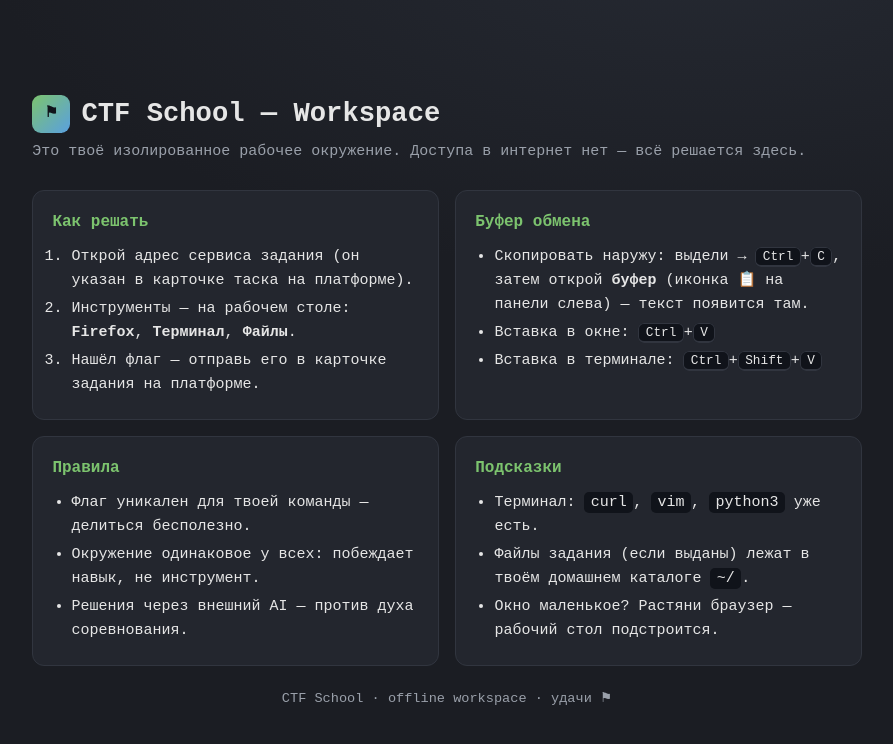
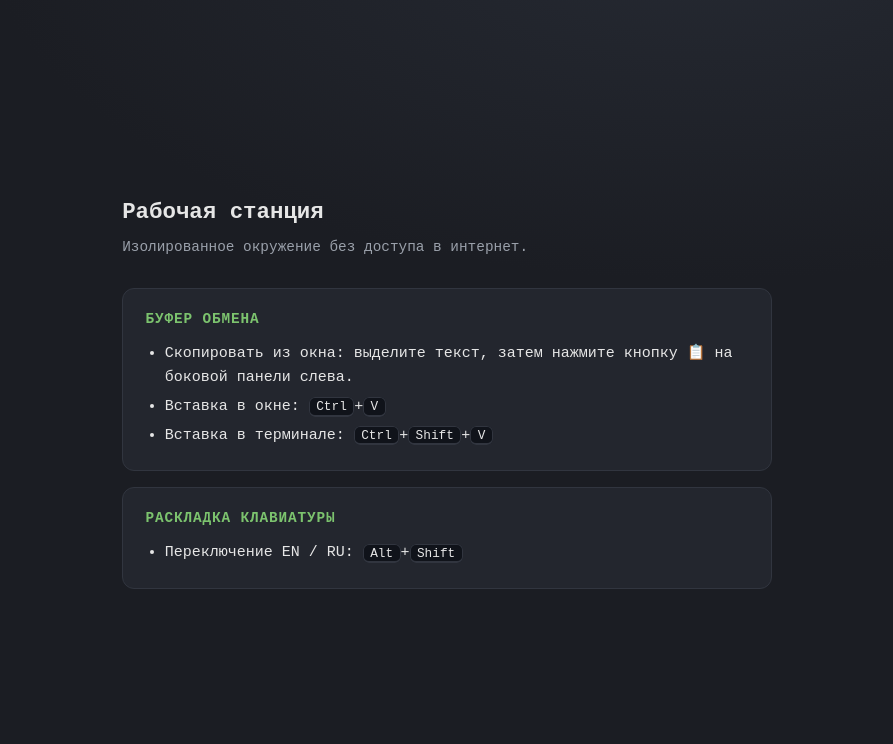
Before and after one commit to Ivanhahanov/ctf-school-workspaces, a plain HTML site: page base/startpage/index.html in a window 1280 px wide. Shown: the whole page, without its empty margins (193-1086 px from the left). Drawn offline with Linux system fonts and the light colour scheme.

Commit message:
add russian

```diff
--- a/base/startpage/index.html
+++ b/base/startpage/index.html
@@ -2,73 +2,44 @@
 <html lang="ru">
 <head>
 <meta charset="utf-8">
-<title>CTF School — Workspace</title>
+<title>Рабочая станция</title>
 <style>
   :root{ --bg:#1b1d23; --panel:#23262e; --line:#31353f; --fg:#e6e6e6; --muted:#9aa0aa; --acc:#7cc36e; --acc2:#5aa0e0; }
   *{box-sizing:border-box}
   html,body{margin:0;height:100%}
   body{background:radial-gradient(1200px 600px at 70% -10%, #262a33 0%, var(--bg) 60%);
        color:var(--fg);font:15px/1.6 "Hack",monospace,system-ui;display:flex;align-items:center;justify-content:center}
-  .wrap{width:min(900px,92vw);padding:2.2rem}
-  .brand{display:flex;align-items:center;gap:.7rem;margin-bottom:.2rem}
-  .brand .logo{width:38px;height:38px;border-radius:9px;background:linear-gradient(135deg,var(--acc),var(--acc2));
-       display:grid;place-items:center;color:#10131a;font-weight:800}
-  h1{font-size:1.7rem;margin:.1rem 0}
-  .sub{color:var(--muted);margin:0 0 1.6rem}
-  .grid{display:grid;grid-template-columns:1fr 1fr;gap:1rem}
-  .card{background:var(--panel);border:1px solid var(--line);border-radius:12px;padding:1.1rem 1.2rem}
-  .card h2{font-size:1rem;margin:.1rem 0 .6rem;color:var(--acc)}
-  ol,ul{margin:.2rem 0;padding-left:1.2rem}
-  li{margin:.25rem 0}
+  .wrap{width:min(720px,92vw);padding:2.2rem}
+  h1{font-size:1.4rem;margin:0 0 .3rem;color:var(--fg)}
+  .sub{color:var(--muted);margin:0 0 1.8rem;font-size:.9rem}
+  .card{background:var(--panel);border:1px solid var(--line);border-radius:12px;padding:1.1rem 1.4rem;margin-bottom:1rem}
+  .card h2{font-size:.9rem;margin:.1rem 0 .7rem;color:var(--acc);text-transform:uppercase;letter-spacing:.06em}
+  ul{margin:.2rem 0;padding-left:1.2rem}
+  li{margin:.3rem 0}
   kbd{background:#10131a;border:1px solid var(--line);border-bottom-width:2px;border-radius:6px;padding:.05rem .4rem;font-size:.85em}
   code{background:#10131a;border-radius:5px;padding:.1rem .4rem}
-  .muted{color:var(--muted)}
-  .foot{margin-top:1.4rem;color:var(--muted);font-size:.85rem;text-align:center}
 </style>
 </head>
 <body>
   <div class="wrap">
-    <div class="brand"><div class="logo">⚑</div>
-      <div><h1>CTF School — Workspace</h1></div>
-    </div>
-    <p class="sub">Это твоё изолированное рабочее окружение. Доступа в интернет нет — всё решается здесь.</p>
+    <h1>Рабочая станция</h1>
+    <p class="sub">Изолированное окружение без доступа в интернет.</p>
 
-    <div class="grid">
-      <div class="card">
-        <h2>Как решать</h2>
-        <ol>
-          <li>Открой адрес сервиса задания (он указан в карточке таска на платформе).</li>
-          <li>Инструменты — на рабочем столе: <b>Firefox</b>, <b>Терминал</b>, <b>Файлы</b>.</li>
-          <li>Нашёл флаг — отправь его в карточке задания на платформе.</li>
-        </ol>
-      </div>
     <div class="card">
       <h2>Буфер обмена</h2>
       <ul>
-          <li>Скопировать наружу: выдели → <kbd>Ctrl</kbd>+<kbd>C</kbd>, затем открой <b>буфер</b> (иконка 📋 на панели слева) — текст появится там.</li>
+        <li>Скопировать из окна: выделите текст, затем нажмите кнопку <b>📋</b> на боковой панели слева.</li>
         <li>Вставка в окне: <kbd>Ctrl</kbd>+<kbd>V</kbd></li>
         <li>Вставка в терминале: <kbd>Ctrl</kbd>+<kbd>Shift</kbd>+<kbd>V</kbd></li>
       </ul>
     </div>
+
     <div class="card">
-        <h2>Правила</h2>
+      <h2>Раскладка клавиатуры</h2>
       <ul>
-          <li>Флаг уникален для твоей команды — делиться бесполезно.</li>
-          <li>Окружение одинаковое у всех: побеждает навык, не инструмент.</li>
-          <li>Решения через внешний AI — против духа соревнования.</li>
-        </ul>
-      </div>
-      <div class="card">
-        <h2>Подсказки</h2>
-        <ul>
-          <li>Терминал: <code>curl</code>, <code>vim</code>, <code>python3</code> уже есть.</li>
-          <li>Файлы задания (если выданы) лежат в твоём домашнем каталоге <code>~/</code>.</li>
-          <li>Окно маленькое? Растяни браузер — рабочий стол подстроится.</li>
+        <li>Переключение EN / RU: <kbd>Alt</kbd>+<kbd>Shift</kbd></li>
       </ul>
     </div>
   </div>
-
-    <div class="foot">CTF School · offline workspace · удачи ⚑</div>
-  </div>
 </body>
 </html>
```
Also changed, not shown: base/novnc/index.html (+3 -3 lines), base/skel/.config/xfce4/xfconf/xfce-perchannel-xml/keyboard-layout.xml (added), 5 other files. Lines whose indentation alone changed are shown as unchanged.
